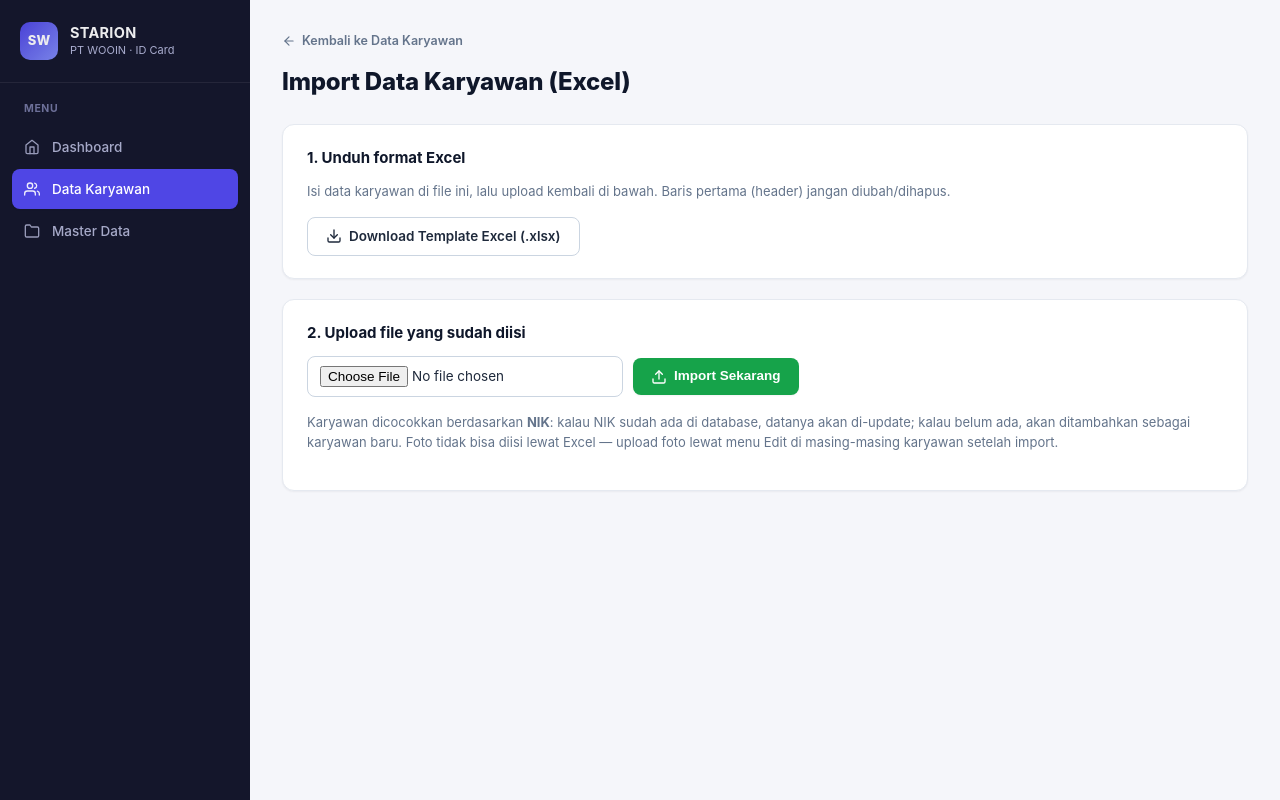
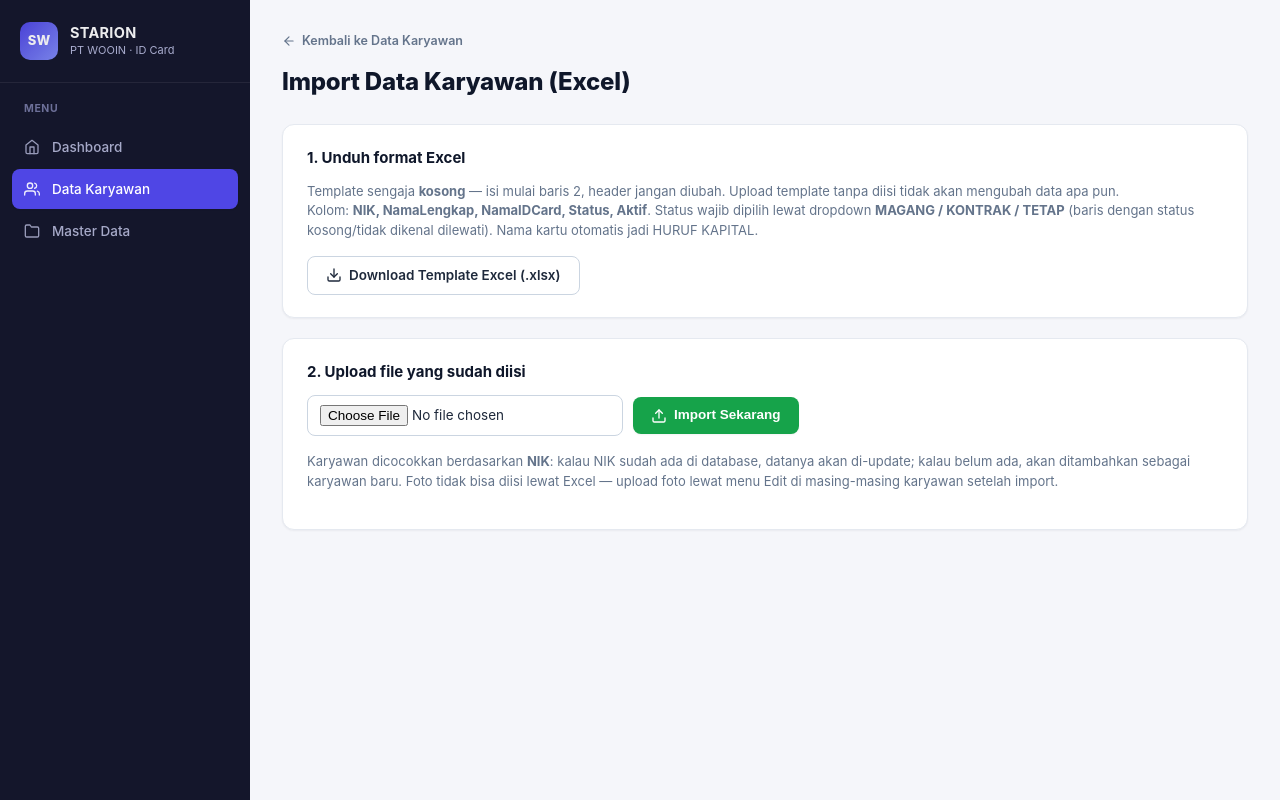
Before and after one commit to belzubeb/idcard-app, a PHP site: page /karyawan/import.php in a window 1280 px wide. Run offline with PHP 8.4, Linux system fonts and the light colour scheme.

Commit message:
feat: align employee import with new template and safe updates

```diff
--- a/karyawan/import.php
+++ b/karyawan/import.php
@@ -2,8 +2,13 @@
 /**
  * karyawan/import.php
  * Import data karyawan secara massal dari file .xlsx.
- * Kolom yang dibaca (header baris 1, tidak case-sensitive):
- *   NIK, NamaLengkap, NamaIDCard, JK, KodeDepartemen, KodeJabatan, KodeStatus, KodeLPK, TglMasuk, Aktif
+ * Kolom template (header baris 1, tidak case-sensitive):
+ *   NIK, NamaLengkap, NamaIDCard, Status, Aktif
+ * - Status bebas pakai nama (MAGANG/KONTRAK/TETAP) atau kode lama (01/02/03);
+ *   keduanya diterjemahkan ke kode DB oleh tabel tbstatus.
+ * - NamaIDCard otomatis di-uppercase.
+ * - JK, TglMasuk, Departemen, Jabatan & LPK tidak disentuh saat UPDATE; untuk data baru
+ *   memakai nilai default sistem (Dept/Jabatan dikosongkan karena master sudah nonaktif).
  * NIK dipakai sebagai kunci: kalau NIK sudah ada di database -> data diupdate,
  * kalau belum ada -> ditambahkan sebagai karyawan baru. Foto TIDAK bisa diisi
  * lewat Excel (upload foto tetap lewat form edit karyawan satu-satu).
@@ -43,19 +48,57 @@ if ($_SERVER['REQUEST_METHOD'] === 'POST' && isset($_FILES['xlsx_file'])) {
                     return '';
                 }
 
-                $created = 0; $updated = 0; $skipped = 0;
+                // Validasi header: kalau header dihapus/diubah, jangan sampai baris data
+                // ikut terbaca sebagai header (bisa menyimpan data ke kolom yang salah).
+                $headerKeys = [];
+                foreach (array_keys(reset($rows)) as $hk) {
+                    $headerKeys[] = strtolower(preg_replace('/[^a-z0-9]/i', '', (string) $hk));
+                }
+                $headerMissing = array_diff(['nik', 'namalengkap', 'status'], $headerKeys);
+                $headerOk = empty($headerMissing);
+                if (!$headerOk) {
+                    $importErrors[] = 'Header Excel tidak sesuai — kolom wajib: NIK, NamaLengkap, Status '
+                        . '(tidak ditemukan: ' . implode(', ', $headerMissing) . '). '
+                        . 'Unduh ulang template dan jangan mengubah baris pertama.';
+                }
+
+                // Semua perubahan db atau tidak sama sekali (rollback kalau ada query gagal).
+                mysqli_begin_transaction($koneksi);
+                $created = 0; $updated = 0; $skipped = 0; $dbFailed = false;
                 foreach ($rows as $i => $row) {
+                    if (!$headerOk) break;
                     $lineNo = $i + 2; // +2 karena baris 1 = header
                     $nik = trim(findCol($row, ['NIK']));
                     $namaLengkap = trim(findCol($row, ['NamaLengkap', 'Nama Lengkap']));
-                    $namaIdCard = trim(findCol($row, ['NamaIDCard', 'Nama IDCard', 'Nama ID Card']));
-                    $jk = strtoupper(trim(findCol($row, ['JK', 'JenisKelamin']))) ?: 'L';
-                    $jk = in_array($jk, ['L', 'P']) ? $jk : 'L';
-                    $kodeDept = trim(findCol($row, ['KodeDepartemen', 'Kode Departemen']));
-                    $kodeJab = trim(findCol($row, ['KodeJabatan', 'Kode Jabatan']));
-                    $kodeStatus = trim(findCol($row, ['KodeStatus', 'Kode Status']));
-                    $kodeLpk = trim(findCol($row, ['KodeLPK', 'Kode LPK']));
-                    $tglMasuk = trim(findCol($row, ['TglMasuk', 'Tanggal Masuk']));
+                    // Nama di kartu selalu huruf kapital
+                    $namaIdCard = strtoupper(trim(findCol($row, ['NamaIDCard', 'Nama IDCard', 'Nama ID Card'])));
+
+                    // Kolom yang sudah tidak ada di template -> nilai default sistem.
+                    // Dept/Jabatan sengaja dikosongkan (bukan kode palsu seperti UMUM/STAF
+                    // yang tidak ada di tabel master) karena keduanya tak lagi dipakai.
+                    $jk = 'L';            // JK dihapus dari template
+                    $kodeDept = '';       // Departemen dihapus dari template
+                    $kodeJab = '';        // Jabatan dihapus dari template
+                    $kodeLpk = '';        // LPK dihapus dari template
+                    $tglMasuk = date('Y-m-d'); // TglMasuk dihapus dari template
+
+                    $kodeStatus = trim(findCol($row, ['Status', 'KodeStatus', 'Kode Status']));
+                    if (strtoupper($kodeStatus) === 'TETEP') $kodeStatus = 'TETAP'; // alias typo umum
+                    // Translate nama status (TETAP/KONTRAK/MAGANG) ATAU kode (01/02/03) -> kode DB.
+                    // Kolom nama di tbstatus adalah `Status` (bukan NamaStatus).
+                    $statusFound = false;
+                    $stmtStatus = @mysqli_prepare($koneksi, "SELECT KodeStatus FROM tbstatus WHERE UPPER(Status) = UPPER(?) OR KodeStatus = ? LIMIT 1");
+                    if ($stmtStatus && $kodeStatus !== '') {
+                        mysqli_stmt_bind_param($stmtStatus, 'ss', $kodeStatus, $kodeStatus);
+                        mysqli_stmt_execute($stmtStatus);
+                        $resStatus = mysqli_stmt_get_result($stmtStatus);
+                        if ($rowStatus = mysqli_fetch_assoc($resStatus)) {
+                            $kodeStatus = $rowStatus['KodeStatus'];
+                            $statusFound = true;
+                        }
+                        mysqli_stmt_close($stmtStatus);
+                    }
+
                     $aktif = strtoupper(trim(findCol($row, ['Aktif']))) ?: 'Y';
                     $aktif = $aktif === 'N' ? 'N' : 'Y';
 
@@ -64,7 +107,13 @@ if ($_SERVER['REQUEST_METHOD'] === 'POST' && isset($_FILES['xlsx_file'])) {
                         $importErrors[] = "Baris $lineNo dilewati: NIK atau Nama Lengkap kosong.";
                         continue;
                     }
-                    if ($namaIdCard === '') $namaIdCard = $namaLengkap;
+                    // Status menentukan layout kartu — jangan pernah simpan nilai asing/kosong.
+                    if (!$statusFound) {
+                        $skipped++;
+                        $importErrors[] = "Baris $lineNo dilewati: Status '$kodeStatus' tidak dikenal. Pilih MAGANG / KONTRAK / TETAP.";
+                        continue;
+                    }
+                    if ($namaIdCard === '') $namaIdCard = strtoupper($namaLengkap);
 
                     $tglMasukVal = $tglMasuk !== '' ? date('Y-m-d', strtotime($tglMasuk) ?: time()) : date('Y-m-d');
 
@@ -77,17 +126,38 @@ if ($_SERVER['REQUEST_METHOD'] === 'POST' && isset($_FILES['xlsx_file'])) {
                     mysqli_stmt_close($stmt);
 
                     if ($existing) {
-                        $stmt = mysqli_prepare($koneksi, "UPDATE tbkaryawan SET NamaLengkap=?, NamaIDCard=?, JK=?, KodeDepartemen=?, KodeJabatan=?, KodeStatus=?, KodeLPK=?, TglMasuk=?, Aktif=?, LastDt=NOW() WHERE ID=?");
-                        mysqli_stmt_bind_param($stmt, 'sssssssssi', $namaLengkap, $namaIdCard, $jk, $kodeDept, $kodeJab, $kodeStatus, $kodeLpk, $tglMasukVal, $aktif, $existing['ID']);
-                        if (mysqli_stmt_execute($stmt)) $updated++; else $importErrors[] = "Baris $lineNo gagal update: " . mysqli_error($koneksi);
+                        // UPDATE HANYA menyentuh kolom yang ada di template.
+                        // JK, TglMasuk, Departemen, Jabatan, LPK & Foto sengaja dibiarkan apa adanya,
+                        // supaya import tidak merusak data karyawan lama.
+                        $stmt = mysqli_prepare($koneksi, "UPDATE tbkaryawan SET NamaLengkap=?, NamaIDCard=?, KodeStatus=?, Aktif=?, LastDt=NOW() WHERE ID=?");
+                        mysqli_stmt_bind_param($stmt, 'ssssi', $namaLengkap, $namaIdCard, $kodeStatus, $aktif, $existing['ID']);
+                        if (mysqli_stmt_execute($stmt)) {
+                            $updated++;
+                        } else {
+                            $dbFailed = true;
+                            $importErrors[] = "Baris $lineNo gagal update: " . mysqli_error($koneksi);
+                        }
                         mysqli_stmt_close($stmt);
                     } else {
                         $emptyFoto = '';
                         $stmt = mysqli_prepare($koneksi, "INSERT INTO tbkaryawan (NIK, NamaLengkap, NamaIDCard, JK, Foto, KodeDepartemen, KodeJabatan, KodeStatus, KodeLPK, TglMasuk, TglEntry, Aktif, Print) VALUES (?,?,?,?,?,?,?,?,?,?,NOW(),?,'N')");
                         mysqli_stmt_bind_param($stmt, 'sssssssssss', $nik, $namaLengkap, $namaIdCard, $jk, $emptyFoto, $kodeDept, $kodeJab, $kodeStatus, $kodeLpk, $tglMasukVal, $aktif);
-                        if (mysqli_stmt_execute($stmt)) $created++; else $importErrors[] = "Baris $lineNo gagal tambah: " . mysqli_error($koneksi);
+                        if (mysqli_stmt_execute($stmt)) {
+                            $created++;
+                        } else {
+                            $dbFailed = true;
+                            $importErrors[] = "Baris $lineNo gagal tambah: " . mysqli_error($koneksi);
+                        }
                         mysqli_stmt_close($stmt);
                     }
+                }
+
+                // Commit kalau semua query sukses; rollback total kalau ada yang gagal.
+                if ($dbFailed) {
+                    mysqli_rollback($koneksi);
+                    $importErrors[] = 'Semua perubahan dibatalkan (rollback). Database tidak berubah.';
+                } else {
+                    mysqli_commit($koneksi);
                 }
 
                 $summary = ['created' => $created, 'updated' => $updated, 'skipped' => $skipped, 'total' => count($rows)];
@@ -105,7 +175,12 @@ require_once __DIR__ . '/../includes/header.php';
 
 <div class="card-box">
     <h3>1. Unduh format Excel</h3>
-    <p class="hint">Isi data karyawan di file ini, lalu upload kembali di bawah. Baris pertama (header) jangan diubah/dihapus.</p>
+    <p class="hint">
+        Template sengaja <strong>kosong</strong> — isi mulai baris 2, header jangan diubah. Upload template tanpa diisi tidak akan mengubah data apa pun.<br>
+        Kolom: <strong>NIK, NamaLengkap, NamaIDCard, Status, Aktif</strong>. Status wajib dipilih lewat dropdown
+        <strong>MAGANG / KONTRAK / TETAP</strong> (baris dengan status kosong/tidak dikenal dilewati).
+        Nama kartu otomatis jadi HURUF KAPITAL.
+    </p>
     <a href="template_xlsx.php" class="btn secondary"><?= icon('download', 16) ?> Download Template Excel (.xlsx)</a>
 </div>
 
```
